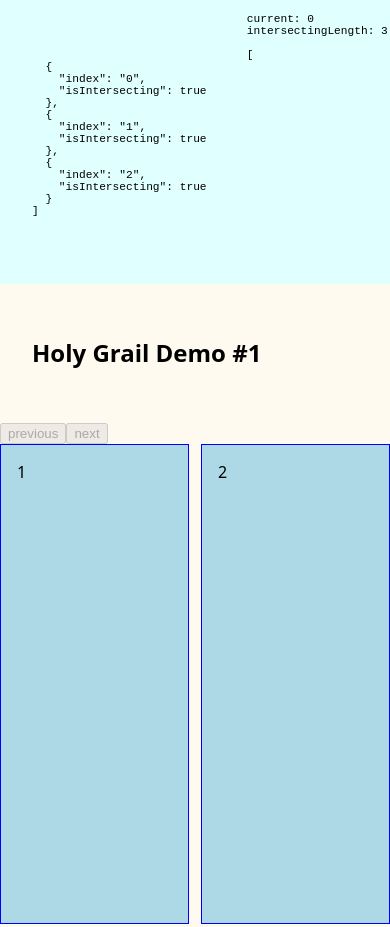
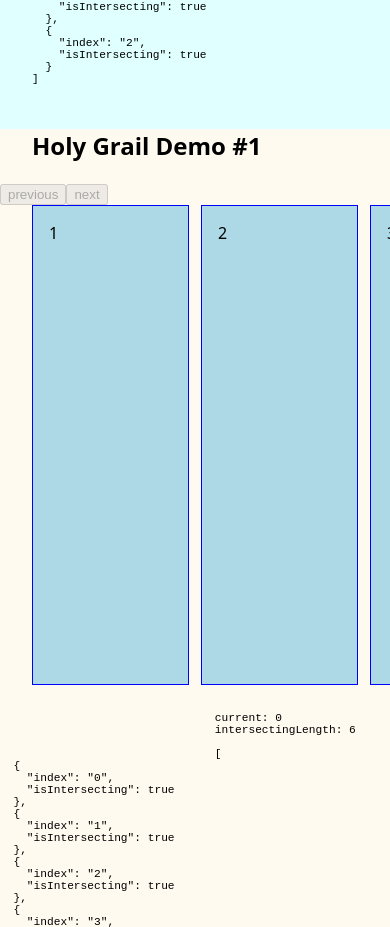
Before and after one commit to scsskid/scroll-snapper, a website built with Vite: page index.html in a window 390 px wide. Shown: the part 804-1731 px from the top of the page. Built offline with nearby package versions, Linux system fonts and the light colour scheme.

Commit message:
refactor and holy grail container improve

```diff
--- a/index.html
+++ b/index.html
@@ -6,12 +6,12 @@
     <title>Scroll Snapper Demos</title>
   </head>
   <body>
-    <div class="wrap">
+    <div class="wrap container">
       <h1>Scroll Snapper Demos</h1>
     </div>
 
     <div class="demo-0">
-      <div class="wrap">
+      <div class="wrap container">
         <h2>Basic</h2>
 
 
@@ -30,8 +30,8 @@
         <h2>Holy Grail Demo #1</h2>
       </div>
 
-      <div class="snap-slider  snap-slider--2">
-        <div class="snap-slider__scroll-container">
+      <div class="snap-slider  snap-slider--2 ">
+        <div class="snap-slider__scroll-container wrap">
           <div class="snap-slide">1</div>
           <div class="snap-slide">2</div>
           <div class="snap-slide">3</div>
--- a/src/main.css
+++ b/src/main.css
@@ -7,18 +7,18 @@
   box-sizing: border-box;
 }
 
-html {
-}
-
 body {
   margin: 0;
   font-family: 'system-ui', 'Segoe UI', Roboto, Helvetica, Arial, sans-serif;
 }
 
 .wrap {
+  padding-inline: var(--container-margin);
+}
+
+.container {
   max-width: var(--container-width);
   margin: 0 auto;
-  padding: 2rem var(--container-margin);
 }
 
 h1 {
@@ -33,12 +33,18 @@
   background-color: floralwhite;
 }
 
-/* Common */
+/* Slider Common Basic */
 
 .snap-slider__scroll-container {
+  --elements: 2;
+  --gap: 1rem;
+
   display: flex;
   overflow-x: scroll;
   scroll-snap-type: x mandatory;
+
+  gap: var(--gap);
+
   &::-webkit-scrollbar {
     display: none;
   }
@@ -48,36 +54,49 @@
   }
 }
 
-/* Demo 0 */
+.snap-slide {
+  flex: none;
+  width: calc(
+    100% / var(--elements) -
+      calc(var(--gap) * calc(var(--elements) - 1) / var(--elements))
+  );
+}
 
-.demo-0 .snap-slide {
+/* Slider Stylistic */
+
+.snap-slide {
   background-color: lightblue;
   border: 1px solid blue;
   padding: 1rem;
-  margin-bottom: 1rem;
-  width: 100%;
   height: 30rem;
-  flex: none;
 }
+
+/* Demo 0 */
+
+/* .demo-0 {
+  --elements: 2;
+  --gap: 0.75rem;
+} */
 
 /* Demo 1 */
 
 .demo-1 {
-  --elements: 2;
-  --gap: 0.75rem;
 }
 
 .demo-1 .snap-slider__scroll-container {
-  --grid-max-width: var(--container-width);
-  --grid-margin: var(--container-margin);
-  --padding: calc(50% - var(--grid-max-width) / 2 + var(--grid-margin) * 2 / 2);
+  --elements: 2;
+  --gap: 0.75rem;
+  --padding: calc(
+    50% - var(--container-width) / 2 + var(--container-margin) * 2 / 2
+  );
+  --padding-clamped: clamp(var(--container-margin), var(--padding), 100vw);
 
   gap: var(--gap);
 
   /* Zalando */
 
-  padding-inline: var(--padding);
-  scroll-padding-left: var(--padding);
+  padding-inline: var(--padding-clamped);
+  scroll-padding-left: var(--padding-clamped);
   scroll-behavior: smooth;
 }
 
```
